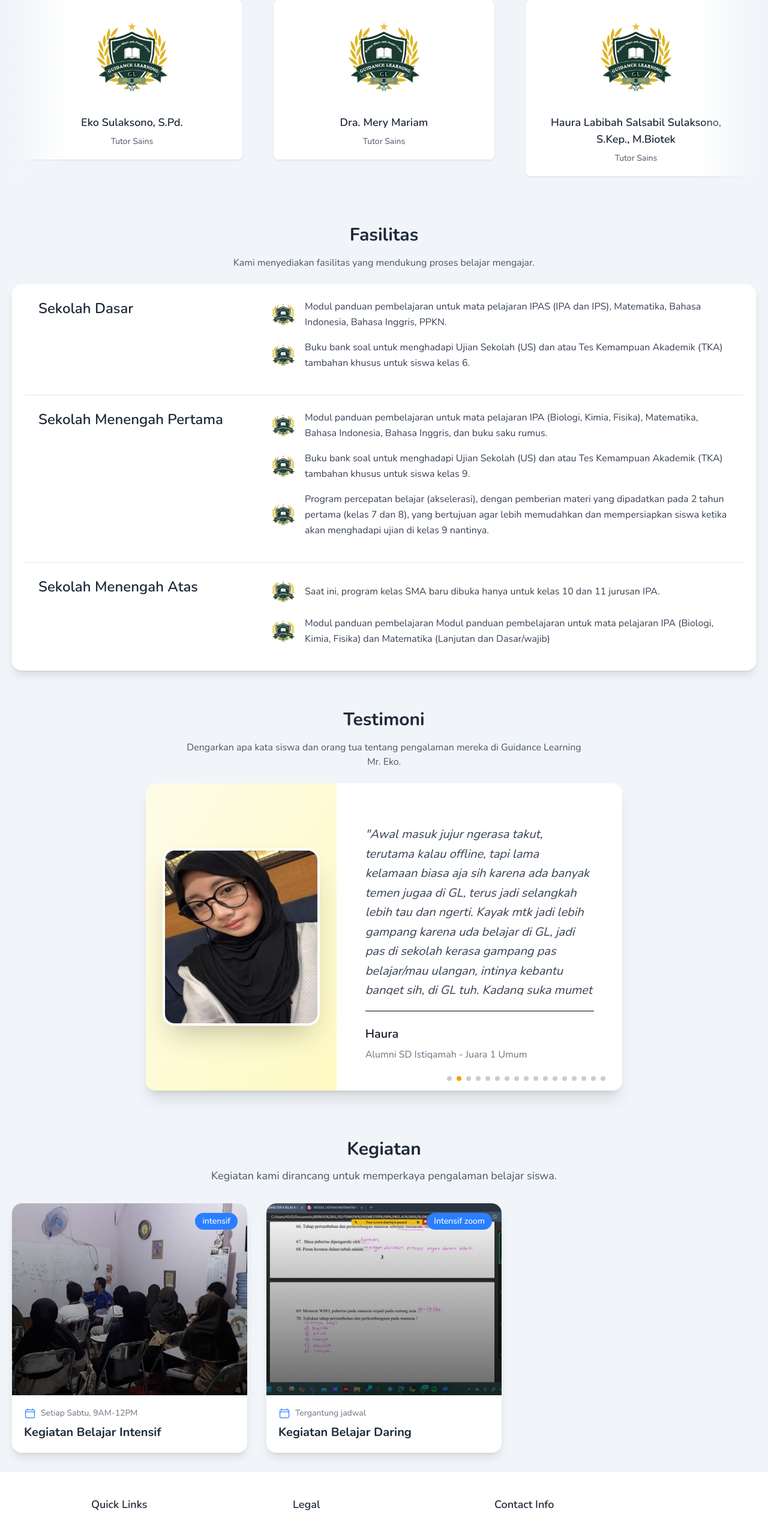
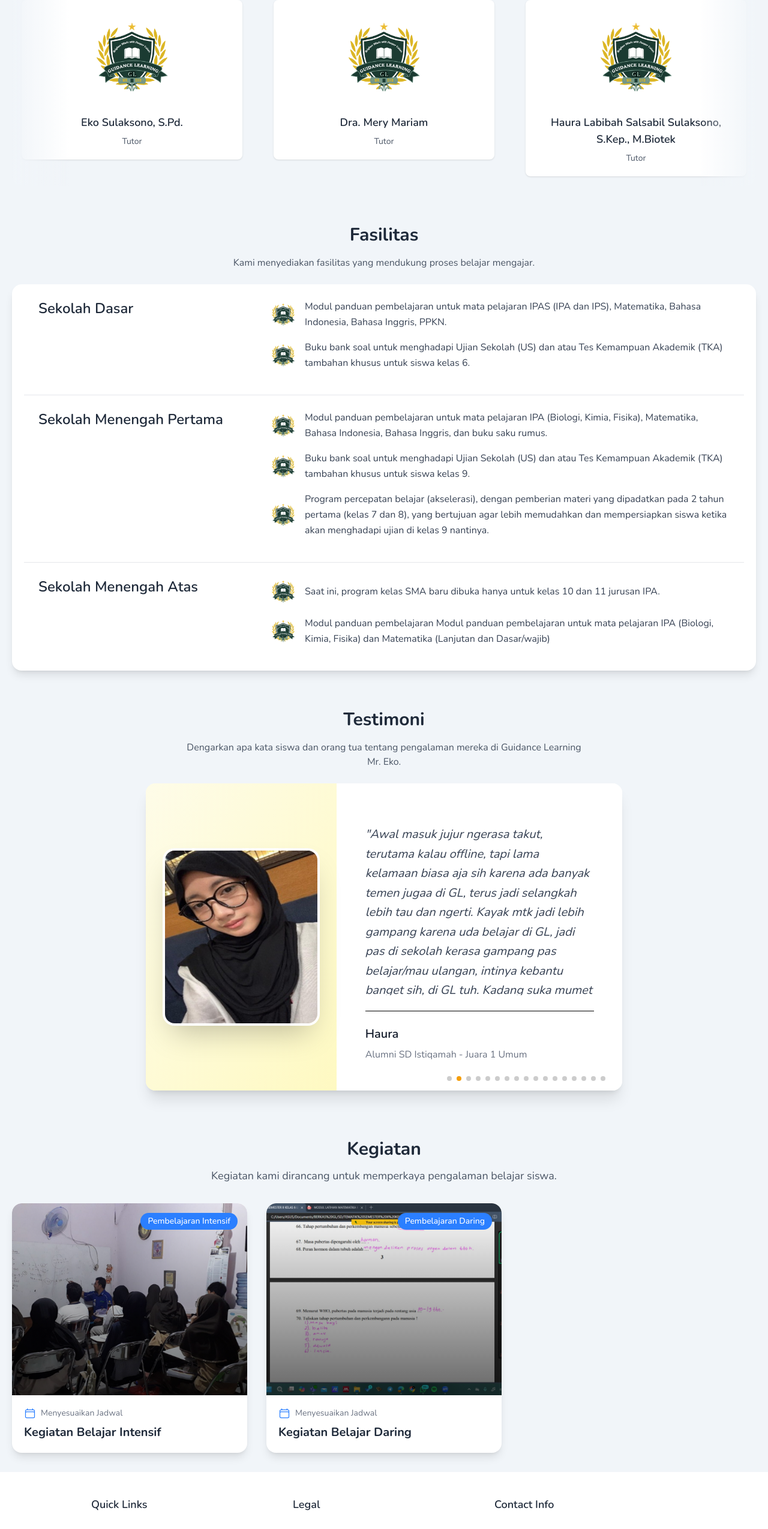
Before and after one commit to sabiannaya/eko-compro, a Next.js app: page / in a window 1280 px wide. Shown: the part 2981-5530 px from the top of the page at 60% size. Built offline with nearby package versions, Linux system fonts and the light colour scheme.

Commit message:
refactor: datatype update for Activity refactor: dummy data update

```diff
--- a/src/app/HomePageClient.tsx
+++ b/src/app/HomePageClient.tsx
@@ -15,7 +15,6 @@ import TestimonialsFade from "@/components/TestimonialsFade";
 import Image from "next/image";
 import ActivityModal from "@/components/ActivityModal";
 import Footer from "@/components/Footer";
-
 
 // Import your existing data and components
 import {
@@ -304,7 +303,7 @@ export default function HomePageClient() {
                     />
                     <div className="absolute inset-0 bg-gradient-to-t from-black/60 to-transparent" />
                     <span className="absolute top-4 right-4 px-3 py-1 rounded-full bg-blue-500 text-white text-sm font-medium">
-                      {activity.category}
+                      {activity.category[currentLanguage]}
                     </span>
                   </div>
 
@@ -312,7 +311,7 @@ export default function HomePageClient() {
                     <div className="flex items-center gap-2 mb-1">
                       <CalendarIcon className="w-5 h-5 text-blue-500" />
                       <span className="text-sm text-gray-500">
-                        {activity.schedule}
+                        {activity.schedule[currentLanguage]}
                       </span>
                     </div>
 
--- a/src/data/dummy.tsx
+++ b/src/data/dummy.tsx
@@ -82,7 +82,6 @@ export const programData: ProgramInterface[] = [
 ];
 
 export const staffData: StaffInterface[] = [
-  // Terapkan tipe StaffData
   {
     id: "staff-1",
     title: {
@@ -90,8 +89,8 @@ export const staffData: StaffInterface[] = [
       id: "Eko Sulaksono, S.Pd.",
     },
     description: {
-      en: "Science Tutor",
-      id: "Tutor Sains",
+      en: "Tutor",
+      id: "Tutor",
     },
     thumbnail: "/Logo.png",
   },
@@ -102,8 +101,8 @@ export const staffData: StaffInterface[] = [
       id: "Dra. Mery Mariam",
     },
     description: {
-      en: "Science Tutor",
-      id: "Tutor Sains",
+      en: "Tutor",
+      id: "Tutor",
     },
     thumbnail: "/Logo.png",
   },
@@ -114,8 +113,8 @@ export const staffData: StaffInterface[] = [
       id: "Haura Labibah Salsabil Sulaksono, S.Kep., M.Biotek",
     },
     description: {
-      en: "Science Tutor",
-      id: "Tutor Sains",
+      en: "Tutor",
+      id: "Tutor",
     },
     thumbnail: "/Logo.png",
   },
@@ -126,8 +125,8 @@ export const staffData: StaffInterface[] = [
       id: "Jinan Kautsar Syifa Sulaksono, S.K.M",
     },
     description: {
-      en: "Science Tutor",
-      id: "Tutor Sains",
+      en: "Tutor",
+      id: "Tutor",
     },
     thumbnail: "/Logo.png",
   },
@@ -501,8 +500,14 @@ export const activitiesData: Activity[] = [
     },
     thumbnail: "/activities1.jpg",
     images: ["/activities1.jpg"],
-    category: "intensif",
-    schedule: "Setiap Sabtu, 9AM-12PM",
+    category: {
+      en: "Intensive Learning",
+      id: "Pembelajaran Intensif",
+    },
+    schedule: {
+      en: "Adjustable Schedule",
+      id: "Menyesuaikan Jadwal",
+    },
     tags: ["Luring"],
   },
   {
@@ -522,8 +527,14 @@ export const activitiesData: Activity[] = [
       "/activitieszoom3.jpg",
       "/activitieszoom4.jpg",
     ],
-    category: "Intensif zoom",
-    schedule: "Tergantung jadwal",
+    category: {
+      en: "Online Learning",
+      id: "Pembelajaran Daring",
+    },
+    schedule: {
+      en: "Adjustable Schedule",
+      id: "Menyesuaikan Jadwal",
+    },
     tags: ["daring"],
   },
 ];
--- a/src/utils/TypeContext.tsx
+++ b/src/utils/TypeContext.tsx
@@ -62,7 +62,7 @@ export type Activity = {
   description: LocalizedField;
   thumbnail: string;
   images: string[];
-  category: string;
-  schedule: string;
+  category: LocalizedField;
+  schedule: LocalizedField;
   tags: string[];
 };
```
